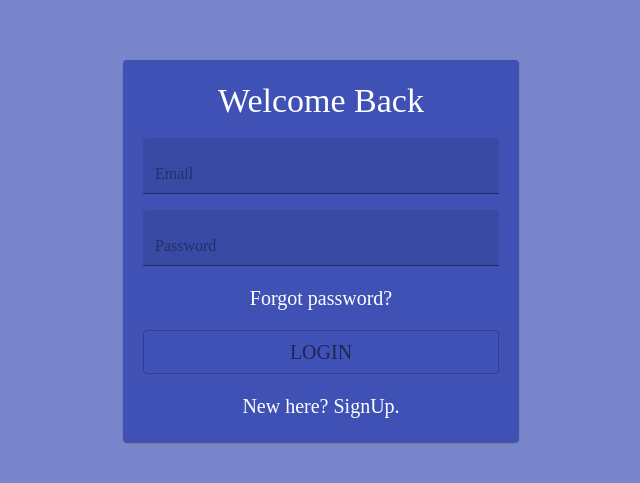
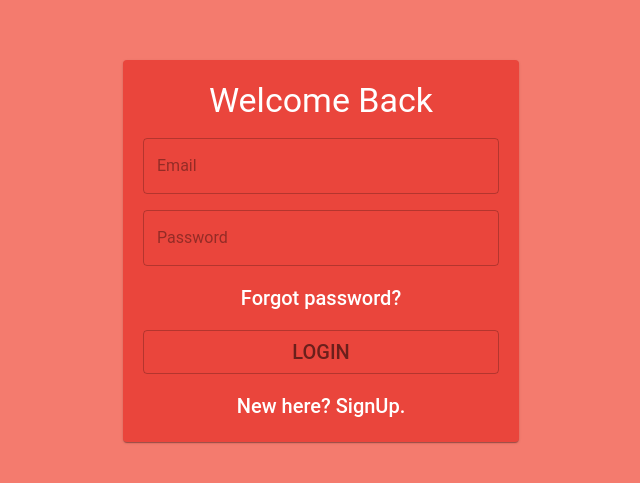
Before and after one commit to Sid9699/pic-some, a React (Create React App) app: page /login in a window 1280 px wide. Shown: the part 149-632 px from the top of the page, without its empty margins (319-959 px from the left). Built offline with nearby package versions, Linux system fonts and the light colour scheme; no server answers.

Commit message:
login signup implementation

```diff
--- a/src/App.tsx
+++ b/src/App.tsx
@@ -1,18 +1,24 @@
 import { NavBar, MainContent, Login, SignUp } from './components';
 import { Route, Switch, useHistory } from "react-router-dom";
 import { AuthContext } from './contexts';
-import React from 'react';
+import { useContext, useEffect } from 'react';
+import { useGlobalStyles } from "./useGlobalStyles";
 
 const App = () => {
 
-  const { user } = React.useContext(AuthContext);
+  const { user } = useContext(AuthContext);
   const history = useHistory();
 
-  React.useEffect(() => {
+  useGlobalStyles();
+
+  useEffect(() => {
+    console.log(user)
     if (!user) {
       if (history.location.pathname !== "/signup") {
         history.push("/login");
       }
+    } else {
+      history.push("/");
     }
   }, [history, user])
 
--- a/src/components/Login/Login.tsx
+++ b/src/components/Login/Login.tsx
@@ -1,21 +1,21 @@
-import React from 'react';
+import { useState, useEffect } from 'react';
 import { Paper, Typography, Container, TextField, Button, Link } from "@material-ui/core";
 import { useLoginStyles } from './styles';
-import { auth } from '../../utils';
+import { auth } from '../../config';
 import { useHistory } from 'react-router-dom';
 
 export const Login: React.FC = () => {
 
-    const [state, setState] = React.useState({
+    const [state, setState] = useState({
         email: "",
         password: ""
     });
-    const [error, setError] = React.useState(false);
+    const [error, setError] = useState(false);
 
     const classes = useLoginStyles();
     const history = useHistory();
 
-    React.useEffect(() => {
+    useEffect(() => {
         if (state.email === "") {
             setError(false);
         } else {
@@ -23,7 +23,7 @@ export const Login: React.FC = () => {
         }
     }, [state.email])
 
-    const handleChange = (key: "email" | "password") => (event: React.ChangeEvent<HTMLTextAreaElement | HTMLInputElement>) => {
+    const handleChange = (key: keyof typeof state) => (event: React.ChangeEvent<HTMLTextAreaElement | HTMLInputElement>) => {
         setState(prevState => ({
             ...prevState,
             [key]: event.target.value
@@ -32,11 +32,15 @@ export const Login: React.FC = () => {
 
     const validateEmail = (email: string) => {
         const re = /^(([^<>()[\]\\.,;:\s@"]+(\.[^<>()[\]\\.,;:\s@"]+)*)|(".+"))@((\[[0-9]{1,3}\.[0-9]{1,3}\.[0-9]{1,3}\.[0-9]{1,3}\])|(([a-zA-Z\-0-9]+\.)+[a-zA-Z]{2,}))$/;
-        return re.test(String(email).toLowerCase());
+        return re.test(email.toLowerCase());
     }
 
-    const login = () => {
-        auth.signInWithEmailAndPassword(state.email, state.password);
+    const login = async () => {
+        try {
+            await auth.signInWithEmailAndPassword(state.email, state.password);
+        } catch (err) {
+            console.log(err);
+        }
     }
 
     const signUp = () => {
@@ -47,15 +51,18 @@ export const Login: React.FC = () => {
         <Paper className={classes.paper}>
             <Typography className={classes.textColor} variant="h4">Welcome Back</Typography>
             <TextField
-                variant="filled"
+                variant="outlined"
+                color="secondary"
                 fullWidth
                 placeholder="Email"
                 onChange={handleChange("email")}
                 error={error}
             />
             <TextField
-                variant="filled"
+                variant="outlined"
+                color="secondary"
                 fullWidth
+                typeof="password"
                 placeholder="Password"
                 onChange={handleChange("password")}
             />
@@ -74,5 +81,4 @@ export const Login: React.FC = () => {
             </Link>
         </Paper>
     </Container>;
-
 }
--- a/src/components/Login/styles/useLoginStyles.ts
+++ b/src/components/Login/styles/useLoginStyles.ts
@@ -2,17 +2,9 @@ import { makeStyles } from "@material-ui/core";
 
 export const useLoginStyles = makeStyles(theme => ({
     "@global": {
-        html: {
-            height: "100%",
-            fontFamily: "Lato"
-        },
         body: {
             backgroundColor: theme.palette.primary.light,
-            height: "100%"
         },
-        "#root": {
-            height: "100%"
-        }
     },
     container: {
         height: "100%",
--- a/src/components/SignUp/SignUp.tsx
+++ b/src/components/SignUp/SignUp.tsx
@@ -1,21 +1,21 @@
-import React from 'react';
+import { useState, useEffect } from 'react';
 import { Paper, Typography, Container, TextField, Button, Link } from "@material-ui/core";
 import { useSignUpStyles } from './styles';
-import { auth } from '../../utils';
+import { auth } from '../../config';
 import { useHistory } from 'react-router-dom';
 
 export const SignUp: React.FC = () => {
 
-    const [state, setState] = React.useState({
+    const [state, setState] = useState({
         email: "",
         password: ""
     });
-    const [error, setError] = React.useState(false);
+    const [error, setError] = useState(false);
 
     const classes = useSignUpStyles();
     const history = useHistory();
 
-    React.useEffect(() => {
+    useEffect(() => {
         if (state.email === "") {
             setError(false);
         } else {
@@ -23,7 +23,7 @@ export const SignUp: React.FC = () => {
         }
     }, [state.email])
 
-    const handleChange = (key: "email" | "password") => (event: React.ChangeEvent<HTMLTextAreaElement | HTMLInputElement>) => {
+    const handleChange = (key: keyof typeof state) => (event: React.ChangeEvent<HTMLTextAreaElement | HTMLInputElement>) => {
         setState(prevState => ({
             ...prevState,
             [key]: event.target.value
@@ -35,8 +35,12 @@ export const SignUp: React.FC = () => {
         return re.test(String(email).toLowerCase());
     }
 
-    const signUp = () => {
-        auth.createUserWithEmailAndPassword(state.email, state.password);
+    const signUp = async () => {
+        try {
+            await auth.createUserWithEmailAndPassword(state.email, state.password);
+        } catch (err) {
+            console.log(err);
+        }
     }
 
     const login = () => {
@@ -47,15 +51,18 @@ export const SignUp: React.FC = () => {
         <Paper className={classes.paper}>
             <Typography className={classes.textColor} variant="h4">Hello Friend!</Typography>
             <TextField
-                variant="filled"
+                variant="outlined"
+                color="secondary"
                 fullWidth
                 placeholder="Email"
                 onChange={handleChange("email")}
                 error={error}
             />
             <TextField
-                variant="filled"
+                variant="outlined"
+                color="secondary"
                 fullWidth
+                typeof="password"
                 placeholder="Password"
                 onChange={handleChange("password")}
             />
--- a/src/contexts/AuthContext.tsx
+++ b/src/contexts/AuthContext.tsx
@@ -1,17 +1,17 @@
-import React from 'react';
-import { auth } from "../utils";
+import { createContext, useEffect, useState } from 'react';
+import { auth } from "../config";
 import firebase from "firebase";
 import { IAuthContext } from "./interfaces";
 
-export const AuthContext = React.createContext<IAuthContext>({
+export const AuthContext = createContext<IAuthContext>({
     user: null
 });
 
 export const AuthProvider: React.FC = (props) => {
 
-    const [user, setUser] = React.useState<firebase.User | null>(null);
+    const [user, setUser] = useState<firebase.User | null>(null);
 
-    React.useEffect(() => {
+    useEffect(() => {
         const unmount = auth.onAuthStateChanged((user) => {
             setUser(user);
         })
--- a/src/index.tsx
+++ b/src/index.tsx
@@ -5,13 +5,16 @@ import App from './App';
 import { theme } from "./theme";
 import { BrowserRouter as Router } from "react-router-dom";
 import { MuiThemeProvider } from "@material-ui/core";
+import { AuthProvider } from "./contexts";
 
 ReactDOM.render(
   <React.StrictMode>
     <Router>
-      <MuiThemeProvider theme={theme}>
-        <App />
-      </MuiThemeProvider>
+      <AuthProvider>
+        <MuiThemeProvider theme={theme}>
+          <App />
+        </MuiThemeProvider>
+      </AuthProvider>
     </Router>
   </React.StrictMode>,
   document.getElementById('root')
--- /dev/null
+++ b/src/react-app-env.d.ts
@@ -0,0 +1 @@
+/// <reference types="react-scripts" />
--- a/src/theme.ts
+++ b/src/theme.ts
@@ -1,7 +1,17 @@
 import { createMuiTheme } from "@material-ui/core";
 
 export const theme = createMuiTheme({
+    palette: {
+        primary: {
+            main: '#ea453c',
+            light: '#f47b6e'
+        },
+        secondary: {
+            main: '#ace6ec',
+            light: '#effbfe'
+        },
+    },
     typography: {
-        fontFamily: "Poppins",
+        fontFamily: "Roboto, sans-serif",
     },
 });
--- /dev/null
+++ b/src/useGlobalStyles.ts
@@ -0,0 +1,15 @@
+import { makeStyles } from "@material-ui/core";
+
+export const useGlobalStyles = makeStyles({
+    "@global": {
+        html: {
+            height: "100%",
+        },
+        body: {
+            height: "100%",
+        },
+        "#root": {
+            height: "100%",
+        },
+    },
+})
```
Also changed, not shown: src/config/firebase.ts (renamed from src/utils/firebase.ts), src/config/index.ts (renamed from src/utils/index.ts).
